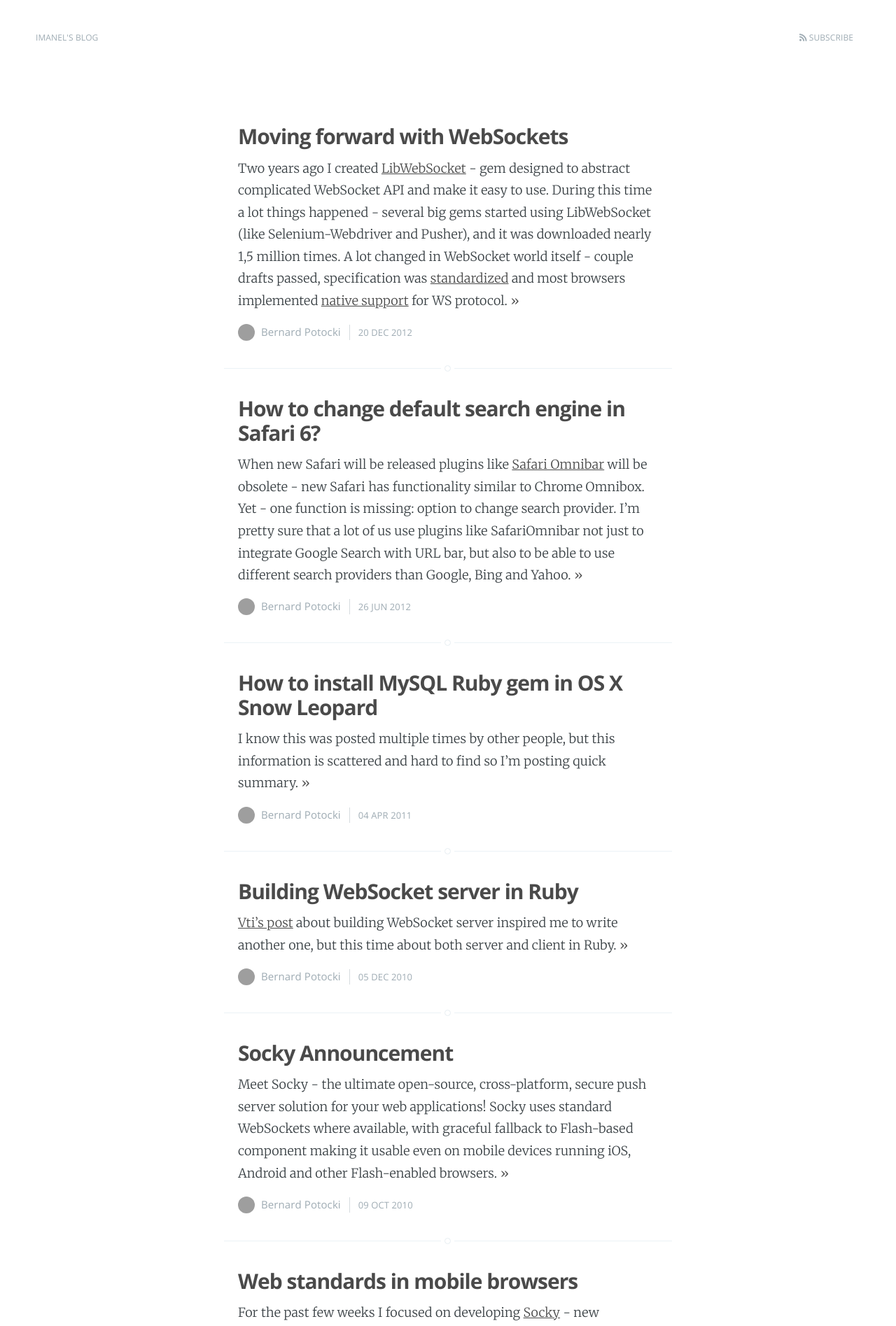
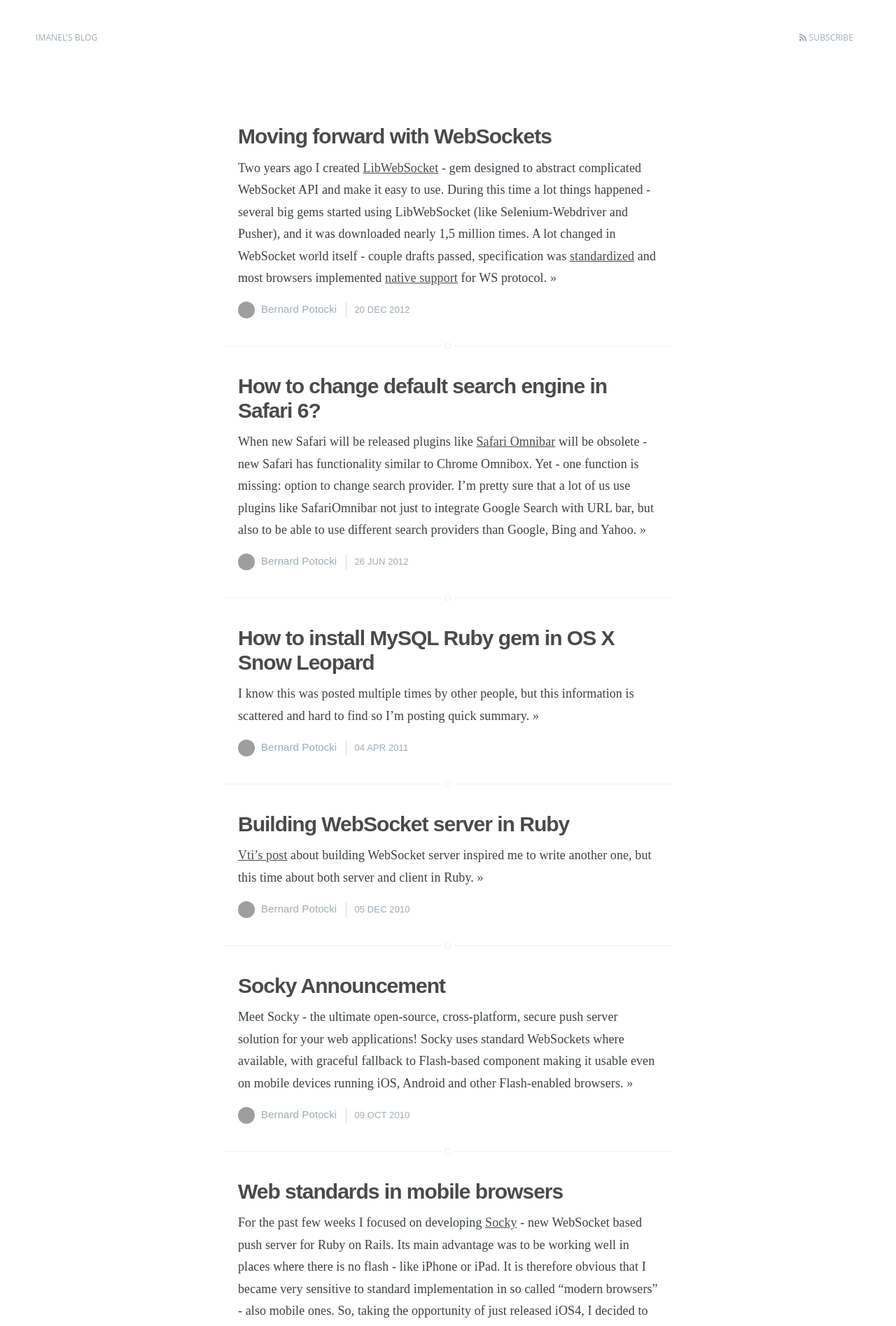
Before and after one commit to imanel/blog.imanel.org, a Jekyll site: the page built from index.html, in a window 1280 px wide. Shown: the top 1895 px of the page at 70% size. Built offline with Jekyll 4.4.1, drawn with Linux system fonts in a browser that asks for light colours; the list of posts is cut into pages by our own code; grey boxes are pictures that could not be loaded.

Commit message:
Use only web safe fonts

```diff
--- a/_layouts/default.html
+++ b/_layouts/default.html
@@ -13,7 +13,6 @@
   <link rel="stylesheet" type="text/css" href="/assets/fontawesome/css/solid.css" />
   <link rel="stylesheet" type="text/css" href="/assets/fontawesome/css/brands.css" />
   <link rel="stylesheet" type="text/css" href="/assets/fontawesome/css/fontawesome.css" />
-  <link rel="stylesheet" type="text/css" href="//fonts.googleapis.com/css?family=Merriweather:300,700,700italic,300italic|Open+Sans:700,400" />
 
   {% seo %}
 
--- a/_sass/_main.scss
+++ b/_sass/_main.scss
@@ -33,7 +33,7 @@
 body {
     height: 100%;
     max-height: 100%;
-    font-family: "Merriweather", serif;
+    font-family: 'Times New Roman', Times, serif;
     letter-spacing: 0.01rem;
     font-size: 1.8rem;
     line-height: 1.75em;
@@ -59,7 +59,7 @@
     color: #2E2E2E;
     line-height: 1.15em;
     margin: 0 0 0.4em 0;
-    font-family: "Open Sans", sans-serif;
+    font-family: Arial, Helvetica, sans-serif;
 }
 
 h1 {
@@ -522,7 +522,7 @@
     font-size: 5rem;
     letter-spacing: -1px;
     font-weight: 700;
-    font-family: "Open Sans", sans-serif;
+    font-family: Arial, Helvetica, sans-serif;
     color: #fff;
 }
 
@@ -531,7 +531,7 @@
     font-size: 2rem;
     line-height: 1.5em;
     font-weight: 400;
-    font-family: "Merriweather", serif;
+    font-family: 'Times New Roman', Times, serif;
     letter-spacing: 0.01rem;
     color: rgba(255,255,255,0.8);
 }
@@ -622,7 +622,7 @@
 .post-meta {
     display: block;
     margin: 1.75rem 0 0 0;
-    font-family: "Open Sans", sans-serif;
+    font-family: Arial, Helvetica, sans-serif;
     font-size: 1.5rem;
     line-height: 2.2rem;
     color: #9EABB3;
@@ -1022,7 +1022,7 @@
 /* Location, website, and link */
 .author-profile .author-meta {
     margin: 2rem 0;
-    font-family: "Merriweather", serif;
+    font-family: 'Times New Roman', Times, serif;
     letter-spacing: 0.01rem;
     font-size: 1.7rem;
 }
@@ -1066,7 +1066,7 @@
     width: 80%;
     max-width: 710px;
     margin: 4rem auto;
-    font-family: "Open Sans", sans-serif;
+    font-family: Arial, Helvetica, sans-serif;
     font-size: 1.3rem;
     color: #9EABB3;
     text-align: center;
@@ -1153,7 +1153,7 @@
     margin: 8rem 0 0 0;
     padding: 0.5rem 15px;
     border-top: #EBF2F6 1px solid;
-    font-family: "Open Sans", sans-serif;
+    font-family: Arial, Helvetica, sans-serif;
     font-size: 1rem;
     line-height: 1.75em;
     color: #BBC7CC;
```
